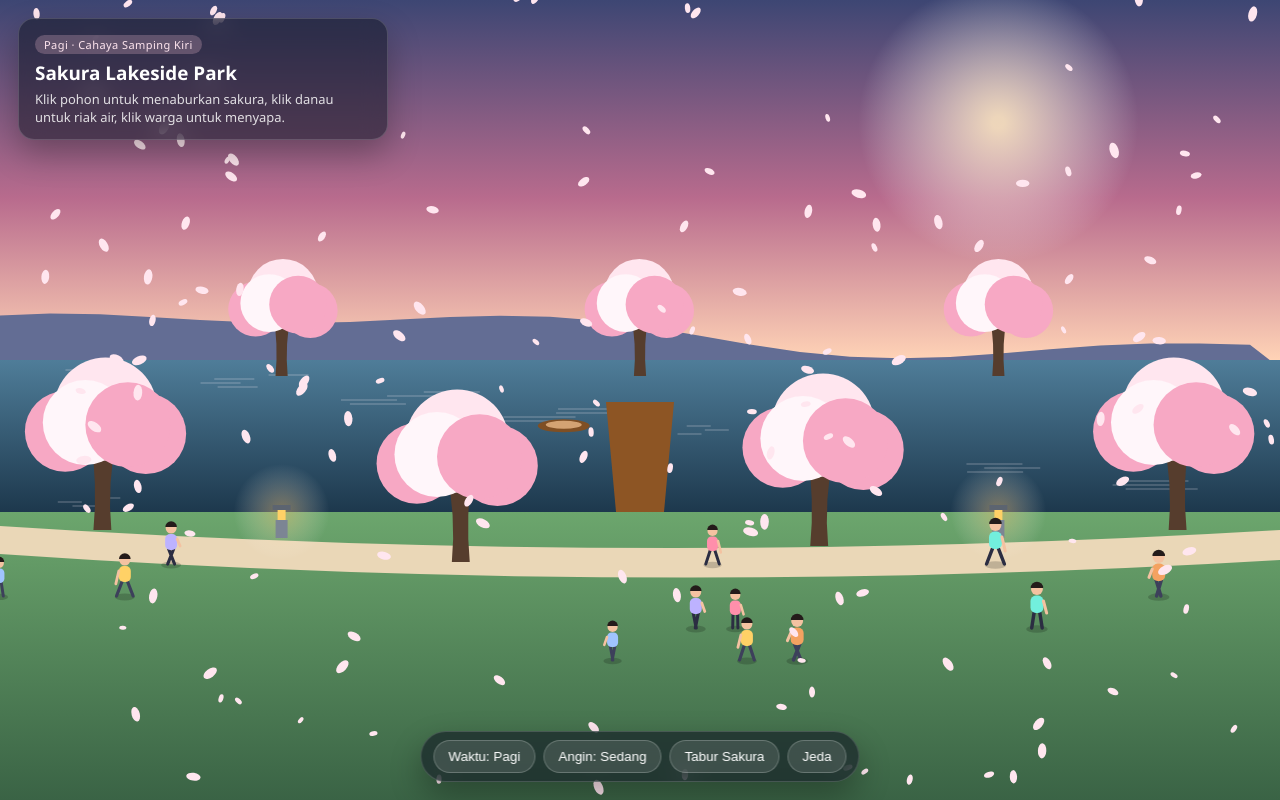
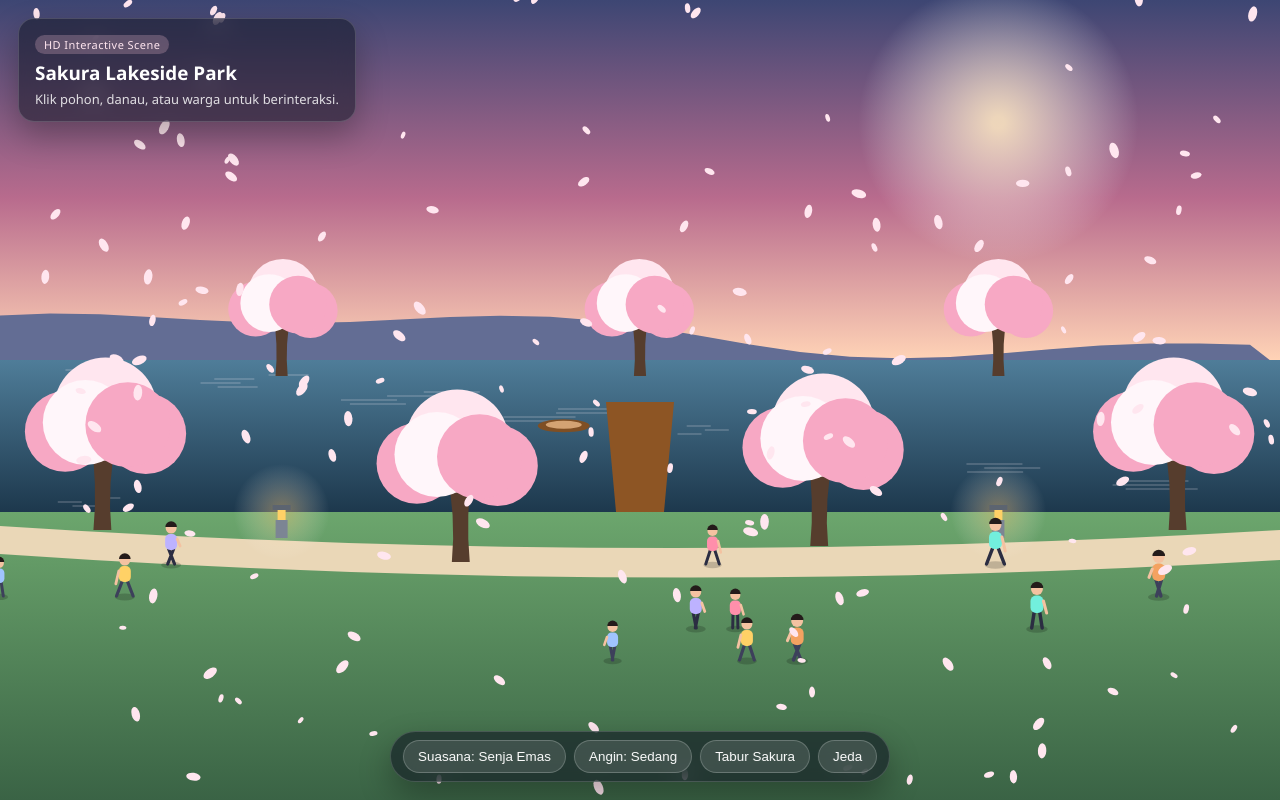
Before and after one commit to adinda12x/Sakura, a plain HTML site: page index.html in a window 1280 px wide. Drawn offline with Linux system fonts and the light colour scheme; animation ran at ten frames a second.

Commit message:
Sakura Lakeside Park

```diff
--- a/index.html
+++ b/index.html
@@ -3,20 +3,20 @@
 <head>
   <meta charset="UTF-8" />
   <meta name="viewport" content="width=device-width, initial-scale=1.0" />
-  <title>Sakura Lakeside Park — Pagi, Sore, Malam</title>
+  <title>Sakura Lakeside Park HD</title>
   <link rel="stylesheet" href="style.css" />
 </head>
 <body>
-  <canvas id="parkCanvas" aria-label="Taman danau bunga sakura dengan pencahayaan Pagi, Sore, Malam"></canvas>
+  <canvas id="parkCanvas" aria-label="Taman danau sakura HD interaktif"></canvas>
 
   <header class="hud-title">
-    <span class="tag" id="lightingTag">Pagi · Cahaya Samping Kiri</span>
+    <span class="tag">HD Interactive Scene</span>
     <h1>Sakura Lakeside Park</h1>
-    <p id="lightingDesc">Klik pohon untuk menaburkan sakura, klik danau untuk riak air, klik warga untuk menyapa.</p>
+    <p>Klik pohon, danau, atau warga untuk berinteraksi.</p>
   </header>
 
   <nav class="hud-controls" aria-label="Kontrol suasana">
-    <button id="btnTime" type="button">Waktu: Pagi</button>
+    <button id="btnTime" type="button">Suasana: Senja Emas</button>
     <button id="btnWind" type="button">Angin: Sedang</button>
     <button id="btnBurst" type="button">Tabur Sakura</button>
     <button id="btnPause" type="button">Jeda</button>
```
